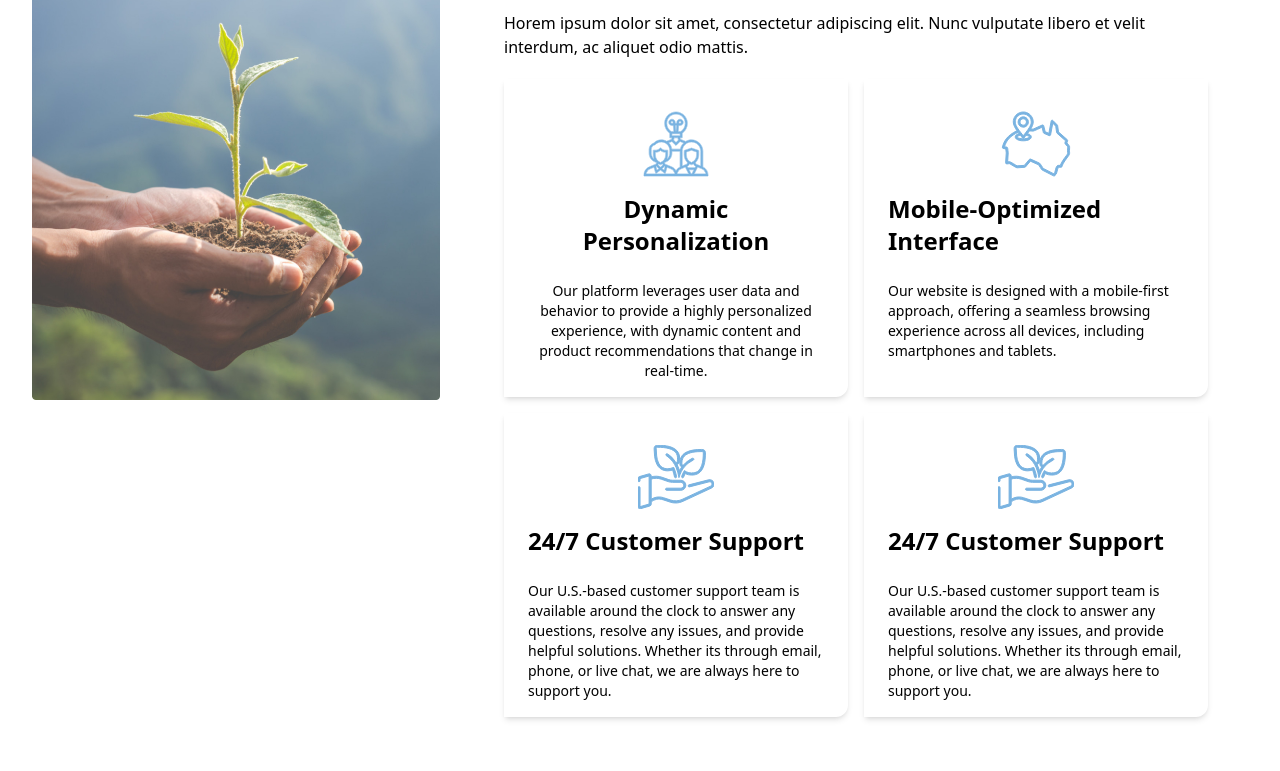
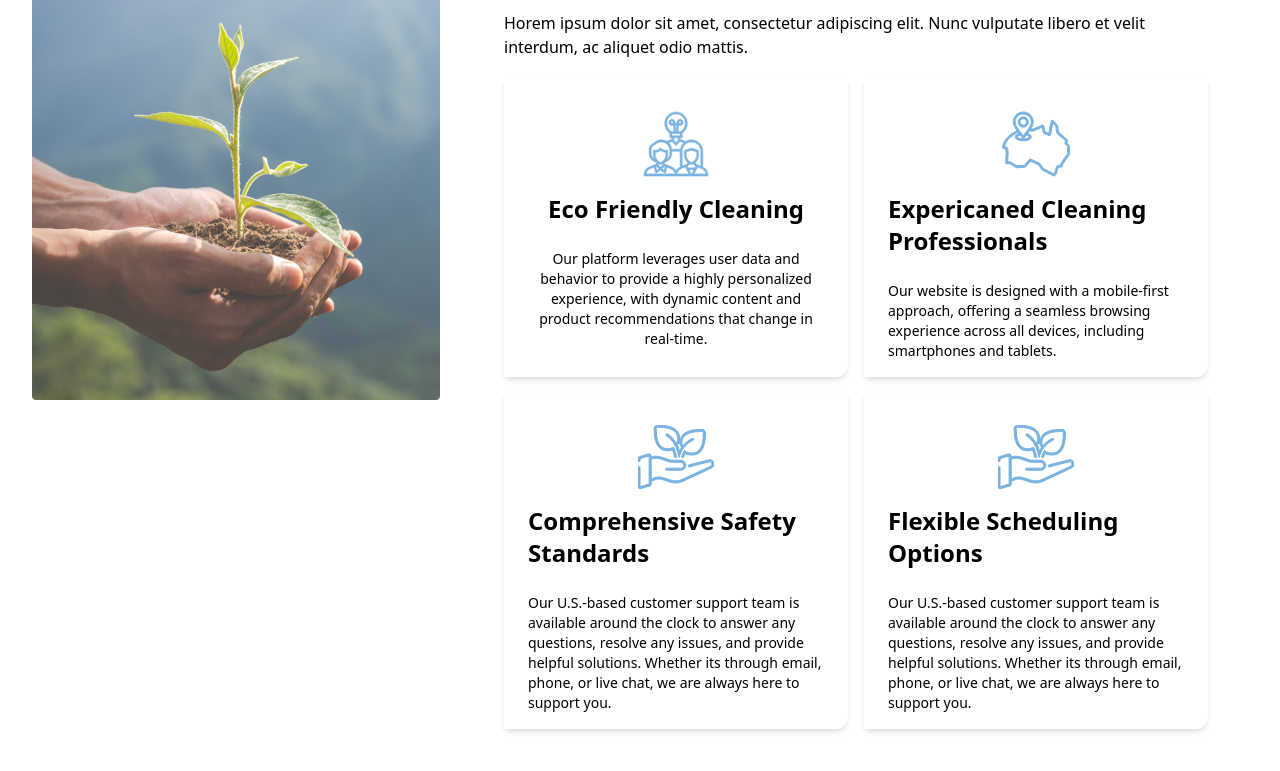
Before and after one commit to ceejay077/oda-new-one, a Next.js app: page /services-category in a window 1280 px wide. Shown: the part 2077-2848 px from the top of the page. Built offline with nearby package versions, Linux system fonts and the light colour scheme.

Commit message:
updated grid items headings

```diff
--- a/app/services-category/services-category-sub-components/whyChooseUsGrid.tsx
+++ b/app/services-category/services-category-sub-components/whyChooseUsGrid.tsx
@@ -47,7 +47,7 @@
                 </svg>
               </div>
               <h3 className="text-2xl font-bold mb-6 text-center">
-                Dynamic Personalization
+                Eco Friendly Cleaning
               </h3>
               <p className="text-sm text-center">
                 Our platform leverages user data and behavior to provide a
@@ -76,7 +76,7 @@
                 </svg>
               </div>
               <h3 className="text-2xl font-bold mb-6">
-                Mobile-Optimized Interface
+                Expericaned Cleaning Professionals
               </h3>
               <p className="text-sm">
                 Our website is designed with a mobile-first approach, offering a
@@ -120,7 +120,9 @@
                   </defs>
                 </svg>
               </div>
-              <h3 className="text-2xl font-bold mb-6">24/7 Customer Support</h3>
+              <h3 className="text-2xl font-bold mb-6">
+                Comprehensive Safety Standards
+              </h3>
               <p className="text-sm">
                 Our U.S.-based customer support team is available around the
                 clock to answer any questions, resolve any issues, and provide
@@ -164,7 +166,9 @@
                   </defs>
                 </svg>
               </div>
-              <h3 className="text-2xl font-bold mb-6">24/7 Customer Support</h3>
+              <h3 className="text-2xl font-bold mb-6">
+                Flexible Scheduling Options
+              </h3>
               <p className="text-sm">
                 Our U.S.-based customer support team is available around the
                 clock to answer any questions, resolve any issues, and provide
```
